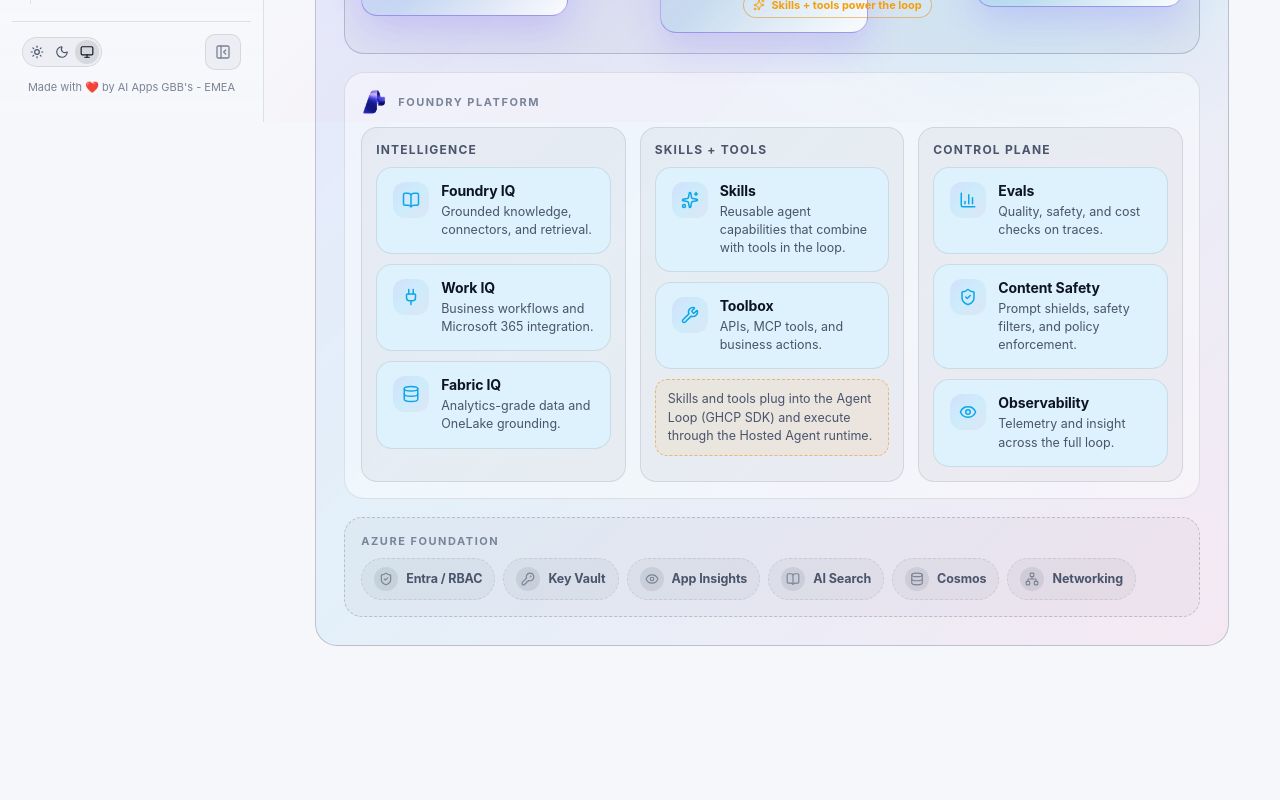
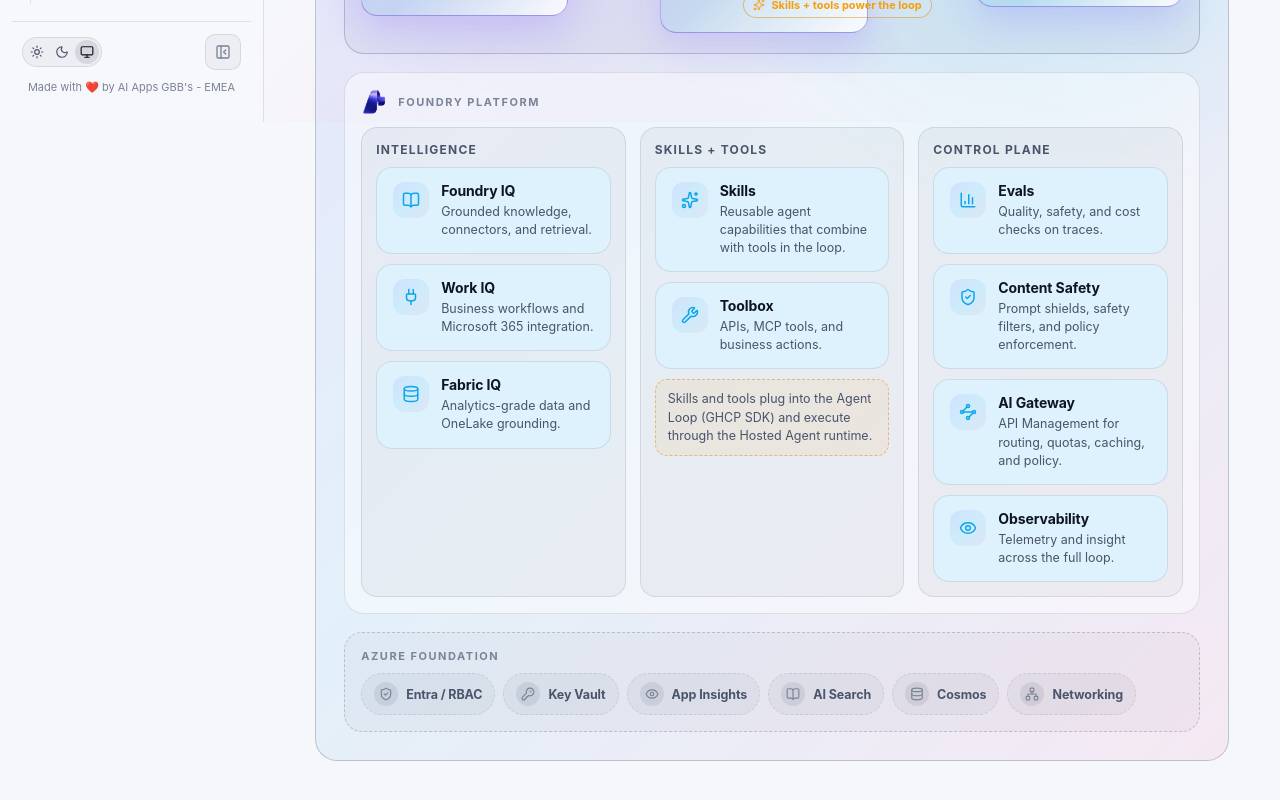
Before and after one commit to aiappsgbb/agentic-loop, a React (Vite) app: page /concepts/platform/overview in a window 1280 px wide. Shown: the part 678-1478 px from the top of the page. Before the commit the page ends 1440 px from the top, so only its background shows below. Built offline with nearby package versions, Linux system fonts and the light colour scheme; a web font is replaced by a local one.

Commit message:
Add AI Gateway to reference architecture
Co-authored-by: Copilot <223556219+Copilot@users.noreply.github.com>

```diff
--- a/src/components/ArchitectureStrip.tsx
+++ b/src/components/ArchitectureStrip.tsx
@@ -10,6 +10,7 @@ import {
   Plug,
   Sparkles,
   ShieldCheck,
+  Waypoints,
   Wrench,
 } from 'lucide-react';
 
@@ -104,6 +105,14 @@ const COMPLEMENTARY_NODES: ArchitectureNode[] = [
     caption: 'Prompt shields, safety filters, and policy enforcement.',
     href: '/concepts/platform/foundry#frontier-models',
     icon: ShieldCheck,
+    weight: 'complementary',
+  },
+  {
+    id: 'ai-gateway',
+    label: 'AI Gateway',
+    caption: 'API Management for routing, quotas, caching, and policy.',
+    href: '/concepts/platform/azure#ai-gateway',
+    icon: Waypoints,
     weight: 'complementary',
   },
   {
@@ -289,7 +298,7 @@ function FullArchitecture() {
     },
     {
       title: 'Control Plane',
-      nodes: COMPLEMENTARY_NODES.filter(node => ['evals', 'content-safety', 'observability'].includes(node.id)),
+      nodes: COMPLEMENTARY_NODES.filter(node => ['evals', 'content-safety', 'ai-gateway', 'observability'].includes(node.id)),
     },
   ];
 
```
